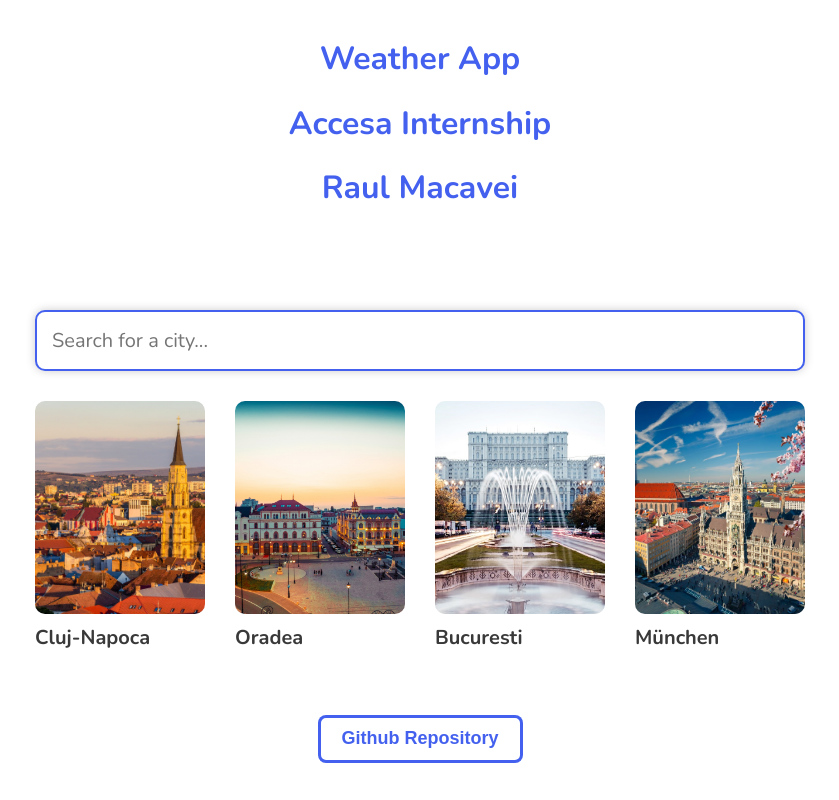
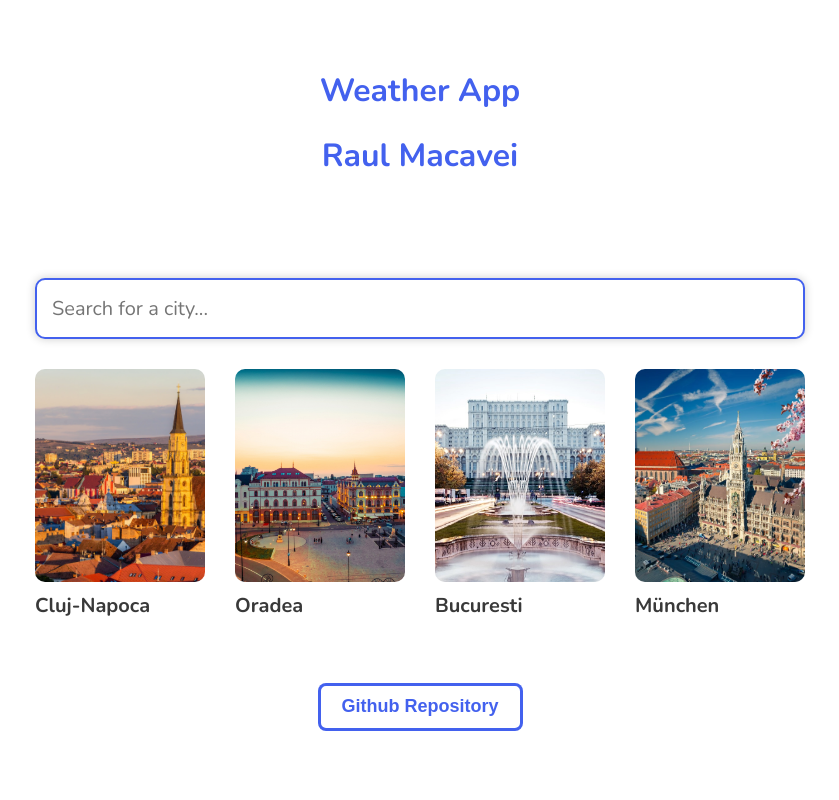
Before and after one commit to RaulMacavei/Weather-App, a Next.js app: page / in a window 1280 px wide. Shown: the whole page, without its empty margins (220-1059 px from the left). Built offline with nearby package versions, Linux system fonts and the light colour scheme.

Commit message:
Universal usage

```diff
--- a/src/pages/index.js
+++ b/src/pages/index.js
@@ -1,6 +1,5 @@
 import Head from "next/head";
 import SearchBox from "../../components/SearchBox";
-import Image from "next/image";
 import FavoritePlaces from "../../components/FavoritePlaces";
 
 export default function Home() {
@@ -14,7 +13,6 @@ export default function Home() {
       </Head>
       <div className="home home-title">
         <h1>Weather App</h1>
-        <h1>Accesa Internship</h1>
         <h1>Raul Macavei</h1>
         <div className="container">
           <SearchBox placeholder="Search for a city..." />
--- a/src/styles/globals.scss
+++ b/src/styles/globals.scss
@@ -49,7 +49,7 @@ body {
   color: #4361ee;
 }
 
-.home-title h1:nth-child(3) {
+.home-title h1:nth-child(2) {
   padding-bottom: 5rem;
 }
 
```
